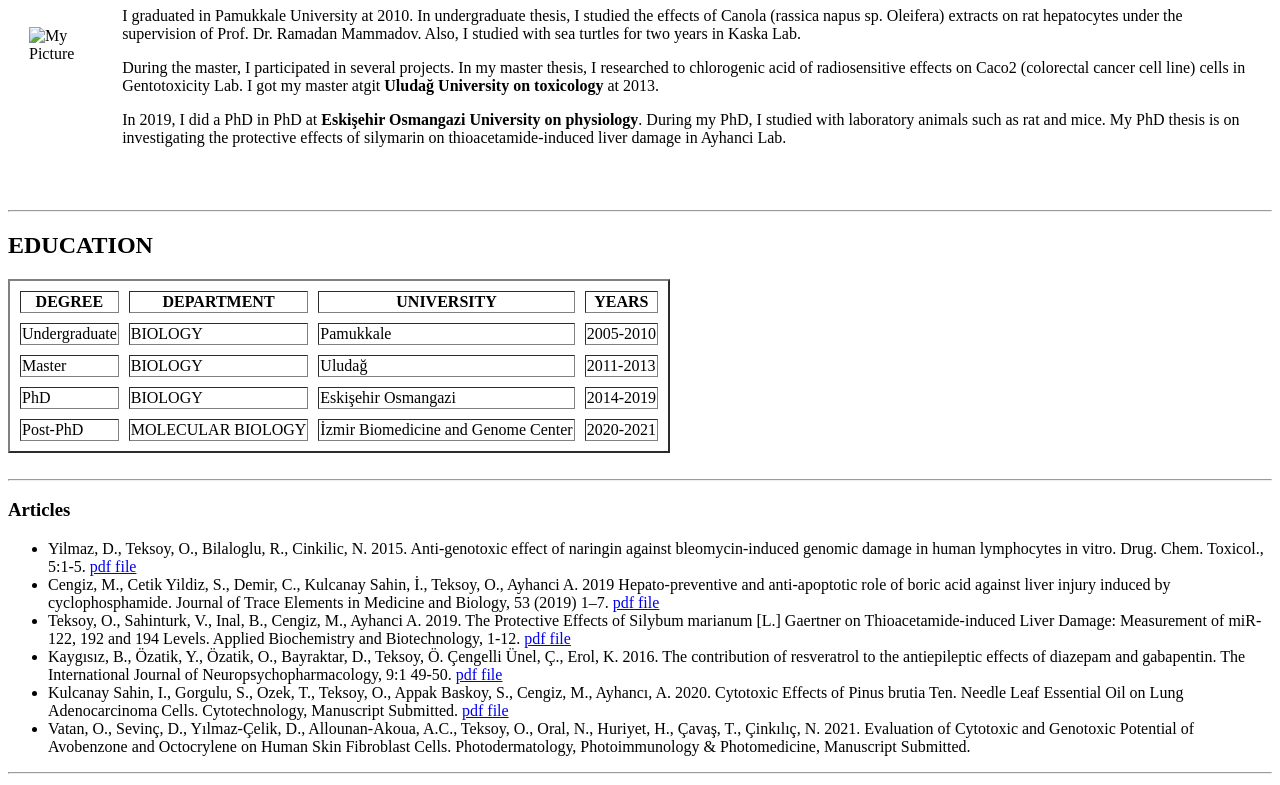
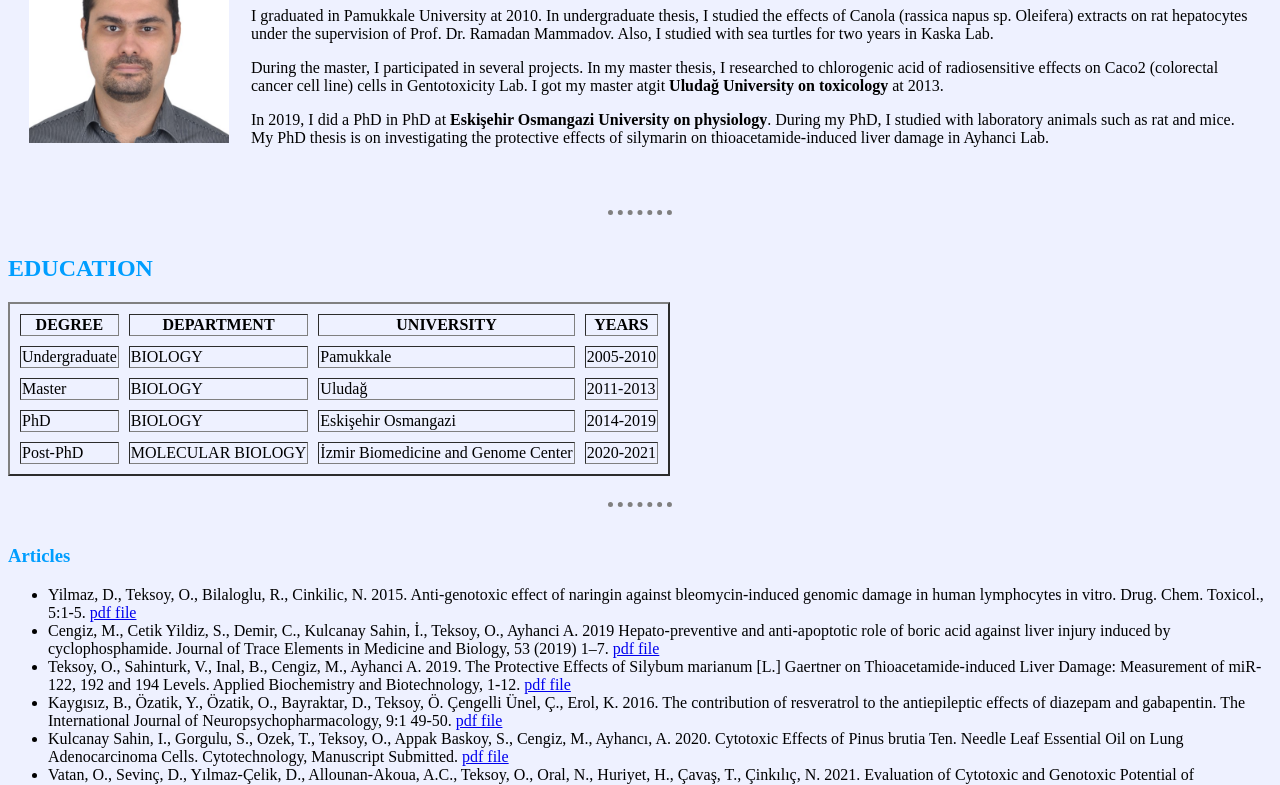
Before and after one commit to ozgunteksoy/CV, a plain HTML site: page index.html in a window 1280 px wide. Shown: the part 102-887 px from the top of the page. Drawn offline with Linux system fonts and the light colour scheme; the site is published under a folder, as on GitHub Pages, so addresses that start at the root find nothing.

Commit message:
Update index.html

```diff
--- a/index.html
+++ b/index.html
@@ -3,7 +3,7 @@
 
 <head>
   <meta charset="utf-8">
-    <link rel="stylesheet" href="/styles.css">
+    <link rel="stylesheet" href="styles.css">
 
   <title>My Personal Website</title>
 </head>
@@ -11,7 +11,7 @@
 <body>
   <div>
   <table cellspacing="20">
-    <td><img src="/ozgunteksoy.png" width="200" height="200" alt="My Picture"></td>
+    <td><img src="ozgunteksoy.png" width="200" height="200" alt="My Picture"></td>
     <td><h1>Dr. Özgün Teksoy</h1>
 <p>I graduated in Pamukkale University at 2010. In undergraduate thesis, I studied the effects of Canola (rassica napus sp. Oleifera) extracts on rat hepatocytes under the supervision of Prof. Dr. Ramadan Mammadov. Also, I studied with sea turtles for two years in Kaska Lab.
 <p> During the master, I participated in several projects. In my master thesis, I researched to chlorogenic acid of radiosensitive effects on Caco2 (colorectal cancer cell line) cells in Gentotoxicity Lab. I got my master atgit  <strong> Uludağ University on toxicology </strong> at 2013.</p>
```
